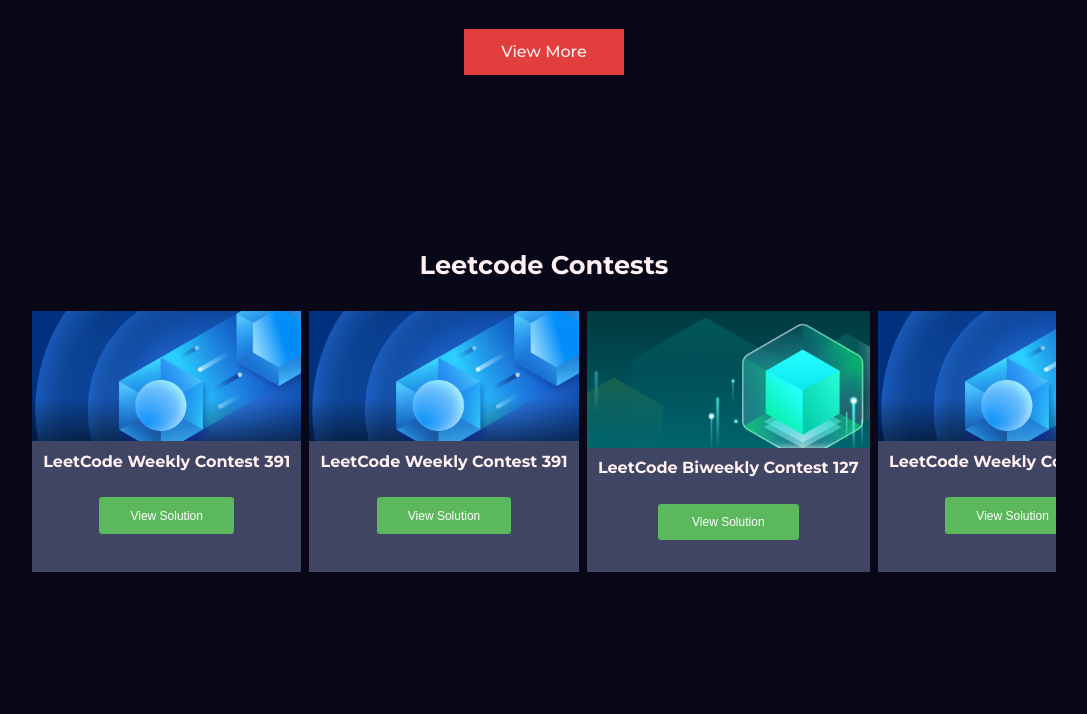
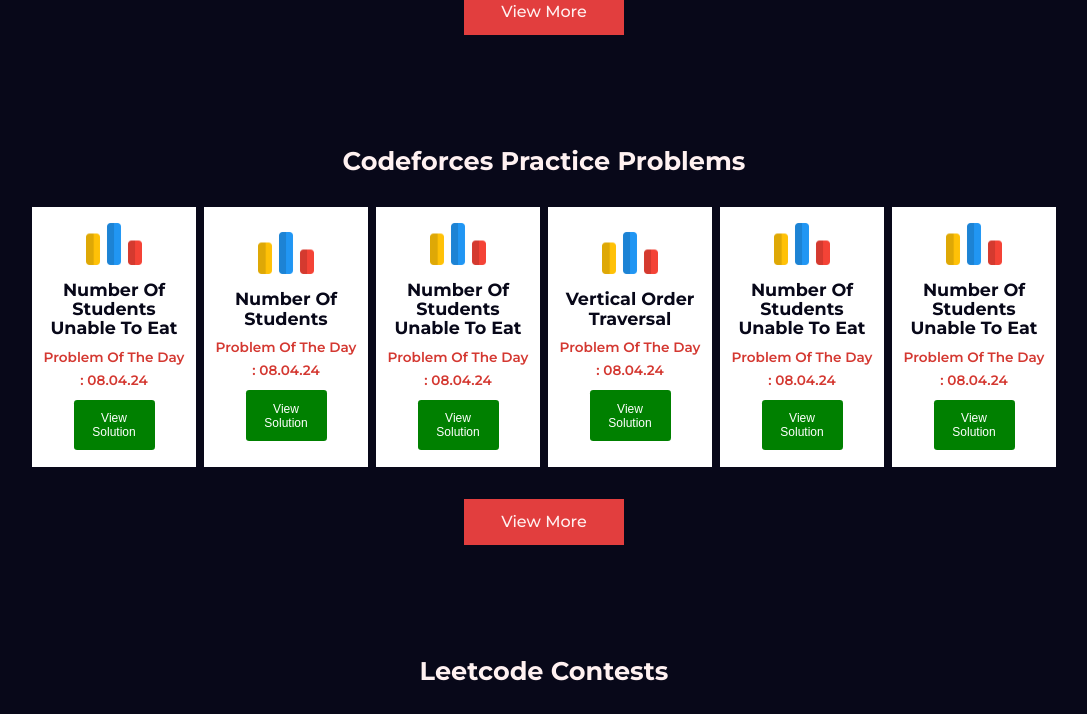
Before and after one commit to tanishajn12/tanishajn12.github.io, a website: page practice.html in a window 1280 px wide. Shown: the part 1064-1778 px from the top of the page, without its empty margins (96-1183 px from the left). Drawn offline with Linux system fonts and the light colour scheme.

Commit message:
new files added

```diff
--- a/css/practice.css
+++ b/css/practice.css
@@ -196,15 +196,14 @@
     gap: 0.5rem;
 
 }
-.problems{
-
+.problems, .problems-sec{
     display:flex;
     flex-direction: column;
     justify-content: center;
     align-items: center;
 }
 
-.problems .btn-primary{
+.problems .btn-primary , .problems-sec .btn-primary{
     width: 10rem;
     text-align: center;
     margin-top: 2rem;
@@ -229,6 +228,9 @@
     border-radius: 0.2rem;
 }
 
+.problems-sec{
+    margin-top: 1rem;
+}
 
 .problem{
     background-color: var(--light-bg);
@@ -267,8 +269,9 @@
 }
 
 .problem_image {
-    width: 3rem;
-    height: 3rem;
+    margin-top: 0.5rem;
+    width: 3.5rem;
+    height: 3.5rem;
     border-radius: 50%;
     /* border: 1px solid black; */
     justify-content:left
@@ -278,7 +281,7 @@
 .problem_image img{
     width: 100%;
     height : 100%;
-    border-radius: 50%;
+    border-radius: 0%;
 }
 
 .problem_info p{
@@ -296,6 +299,11 @@
     gap: 0.5rem;
 
 } */
+
+.contests{
+    margin-top: 1rem;
+    /* background-color: var(--light-blue-bg); */
+}
 
 .contests .btn-primary{
     width: 10rem;
@@ -318,7 +326,7 @@
 .contest .solution-btn {
     background-color:green;
     color: rgb(255, 255, 255);
-    font-size: 0.75rem;
+    font-size: 0.9rem;
     padding: 0.7rem;
     border-radius: 0.2rem;
 }
@@ -341,9 +349,9 @@
 }*/
 
 .contest{
-    background-color: var(--grey-blue);
+    background-color: var(--light-blue-bg);
     text-align:center;
-    /* border:1px solid transparent; */
+    /* border:1px solid var(--light-bg); */
     transition: var(--transition);
     padding-bottom: 2rem;
     width: 20rem;
--- a/practice.html
+++ b/practice.html
@@ -118,7 +118,7 @@
     </section>
 
     <!-- gfg -->
-    <section class="problems">
+    <section class="problems-sec">
         <h3>GFG Daily Problems</h3>
 
             <div class="container problem-container">
@@ -219,6 +219,107 @@
 
     </section>
 
+    <section class="problems-sec">
+        <h3>Codeforces Practice Problems</h3>
+
+            <div class="container problem-container">
+
+                <article class="problem">
+                <div class="problem_image">
+                    <img src="./images/codeforces.png" alt="">
+                </div>
+                <div class="problem_info">
+                    <a href="https://leetcode.com/problems/number-of-students-unable-to-eat-lunch/description/?envType=daily-question&envId=2024-04-08" target="blank">
+                        <h4>Number Of Students Unable To Eat</h4>
+                    </a>
+                    <p>Problem Of The Day : 08.04.24</p>
+                </div>
+                <!-- <button class="btn problem-btn">View Problem</button> -->
+                <button class="btn solution-btn">View Solution</button>
+                </article>
+
+                <article class="problem">
+                <div class="problem_image">
+                    <img src="./images/codeforces.png" alt="">
+                </div>
+                <div class="problem_info">
+                    <a href="https://leetcode.com/problems/number-of-students-unable-to-eat-lunch/description/?envType=daily-question&envId=2024-04-08" target="blank">
+                        <h4>Number Of Students</h4>
+                    </a>
+                    <p>Problem Of The Day : 08.04.24</p>
+                </div>
+                <!-- <button class="btn problem-btn">View Problem</button> -->
+                <button class="btn solution-btn">View Solution</button>
+                </article>
+
+                <article class="problem">
+                <div class="problem_image">
+                    <img src="./images/codeforces.png" alt="">
+                </div>
+                <div class="problem_info">
+                    <a href="https://leetcode.com/problems/number-of-students-unable-to-eat-lunch/description/?envType=daily-question&envId=2024-04-08" target="blank">
+                        <h4>Number Of Students Unable To Eat</h4>
+                    </a>
+                    <p>Problem Of The Day : 08.04.24</p>
+                </div>
+                <!-- <button class="btn problem-btn">View Problem</button> -->
+                <button class="btn solution-btn">View Solution</button>
+                </article>
+
+                <article class="problem">
+                    <div class="problem_image">
+                        <img src="./images/codeforces.png" alt="">
+                    </div>
+                    <div class="problem_info">
+                        <a href="https://leetcode.com/problems/number-of-students-unable-to-eat-lunch/description/?envType=daily-question&envId=2024-04-08" target="blank">
+                            <h4>Vertical Order Traversal</h4>
+                        </a>
+                        <p>Problem Of The Day : 08.04.24</p>
+                    </div>
+                    <!-- <button class="btn problem-btn">View Problem</button> -->
+                    <button class="btn solution-btn">View Solution</button>
+                    </article>
+
+
+                <article class="problem">
+                <div class="problem_image">
+                    <img src="./images/codeforces.png" alt="">
+                </div>
+                <div class="problem_info">
+                    <a href="https://leetcode.com/problems/number-of-students-unable-to-eat-lunch/description/?envType=daily-question&envId=2024-04-08" target="blank">
+                        <h4>Number Of Students Unable To Eat</h4>
+                    </a>
+                    <p>Problem Of The Day : 08.04.24</p>
+                </div>
+                <!-- <button class="btn problem-btn">View Problem</button> -->
+                <button class="btn solution-btn">View Solution</button>
+                </article>
+
+
+                <article class="problem">
+                <div class="problem_image">
+                    <img src="./images/codeforces.png" alt="">
+                </div>
+                <div class="problem_info">
+                    <a href="https://leetcode.com/problems/number-of-students-unable-to-eat-lunch/description/?envType=daily-question&envId=2024-04-08" target="blank">
+                        <h4>Number Of Students Unable To Eat</h4>
+                    </a>
+                    <p>Problem Of The Day : 08.04.24</p>
+                </div>
+                <!-- <button class="btn problem-btn">View Problem</button> -->
+                <button class="btn solution-btn">View Solution</button>
+                </article>
+
+
+
+
+            </div>
+
+
+        <a href="gfg.html" class="btn btn-primary">View More</a>
+
+    </section>
+
 
     <section class="contests">
         <h3>Leetcode Contests</h3>
```
Also changed, not shown: images/codeforces.png (added).
